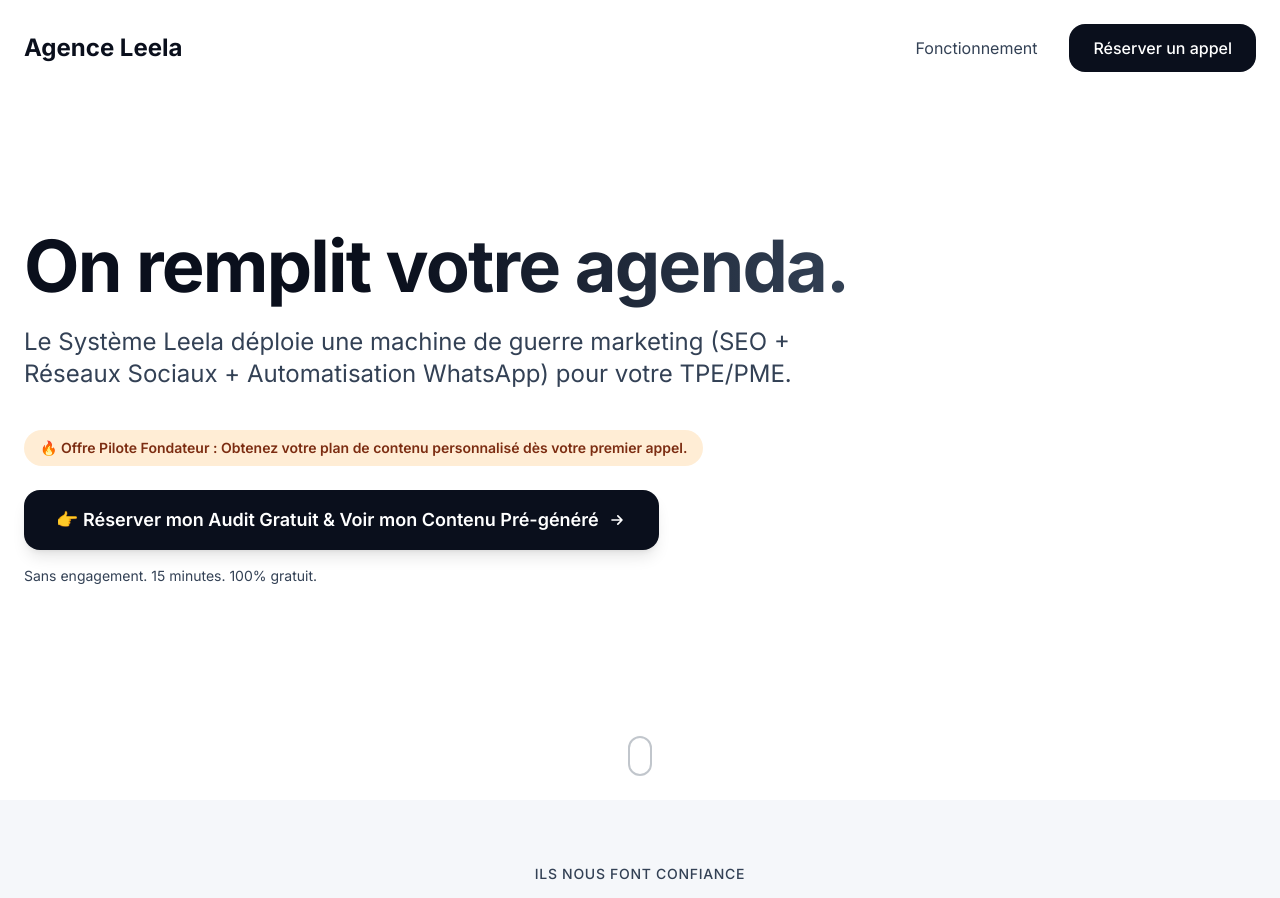
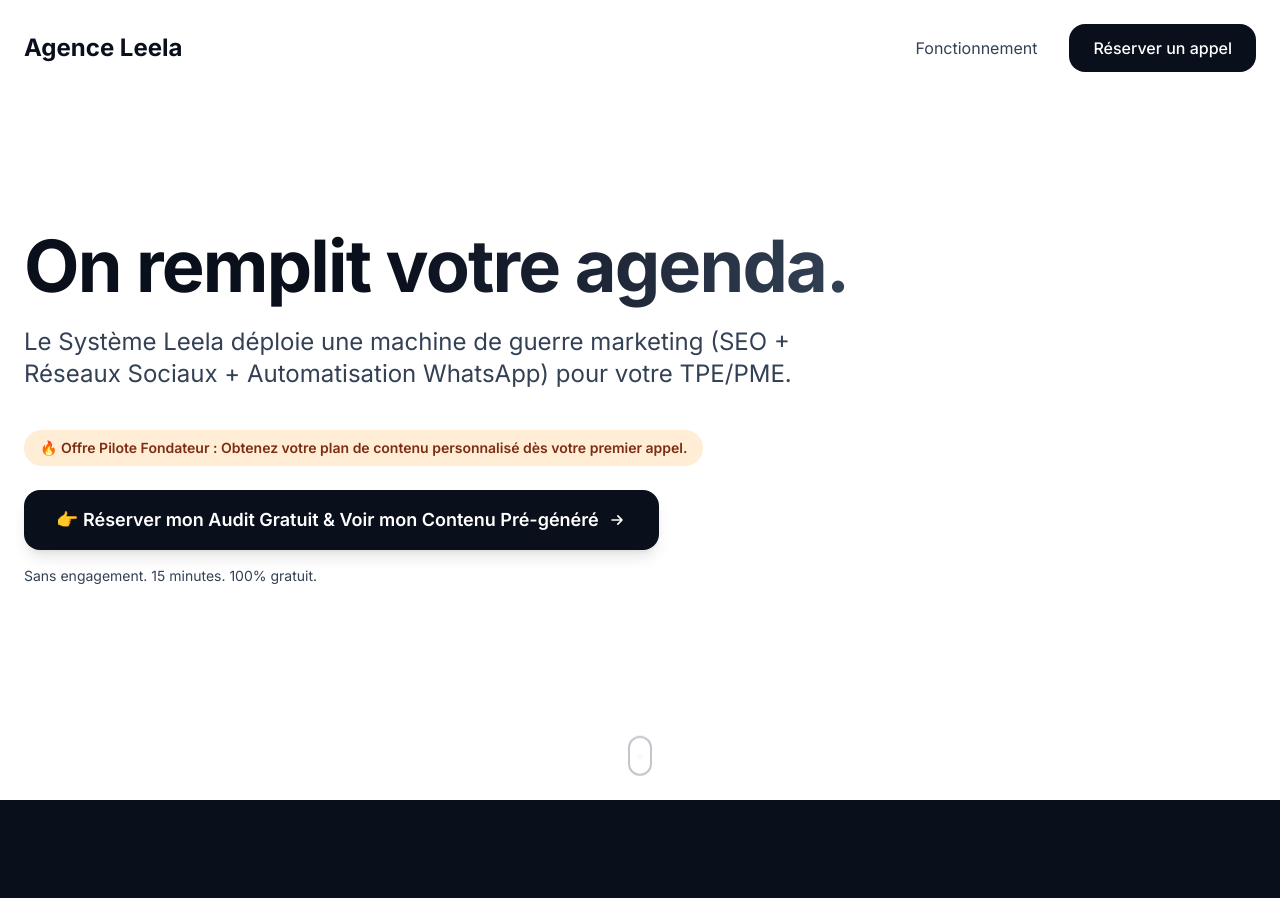
Before and after one commit to agenceleela/AgenceLeela, a Next.js app: page / in a window 1280 px wide. Shown: the top 898 px of the page. Built offline with nearby package versions, Linux system fonts and the light colour scheme.

Commit message:
chore: mise en silence de SocialProof (conservé) + continuité visuelle Hero/Problem

```diff
--- a/app/page.tsx
+++ b/app/page.tsx
@@ -1,6 +1,7 @@
+// NOTE DEV: SocialProof est mis en silence (non rendu) mais conservé dans le repo.
+// Pour le réactiver : réimporter le composant et l'insérer entre <Hero /> et <Problem />.
 import Navbar from '../components/Navbar'
 import Hero from '../components/Hero'
-import SocialProof from '../components/SocialProof'
 import Problem from '../components/Problem'
 import BentoGrid from '../components/BentoGrid'
 import SecretWeapon from '../components/SecretWeapon'
@@ -14,7 +15,6 @@
     <main className="min-h-screen bg-leela-white text-leela-dark-blue font-sans antialiased">
       <Navbar />
       <Hero />
-      <SocialProof />
       <Problem />
       <BentoGrid />
       <SecretWeapon />
--- a/components/Problem.tsx
+++ b/components/Problem.tsx
@@ -3,6 +3,9 @@
 import { motion, useScroll, useTransform } from 'framer-motion'
 import { useRef } from 'react'
 import { XCircle } from 'lucide-react'
+
+// NOTE DEV: départ en #FFFFFF (au lieu de #F5F7FA) depuis la mise en silence de
+// SocialProof, pour assurer la continuité visuelle avec le Hero (fond blanc).
 
 export default function Problem() {
   const ref = useRef<HTMLElement>(null)
@@ -12,7 +15,7 @@
     offset: ['start end', 'center center'],
   })
 
-  const backgroundColor = useTransform(scrollYProgress, [0, 1], ['#F5F7FA', '#0A0F1C'])
+  const backgroundColor = useTransform(scrollYProgress, [0, 1], ['#FFFFFF', '#0A0F1C'])
   const headingColor = useTransform(scrollYProgress, [0.15, 0.6], ['#0A0F1C', '#FFFFFF'])
   const textColor = useTransform(scrollYProgress, [0.15, 0.6], ['#334155', '#94A3B8'])
   const emphasisColor = useTransform(scrollYProgress, [0.15, 0.6], ['#0A0F1C', '#FFFFFF'])
```
